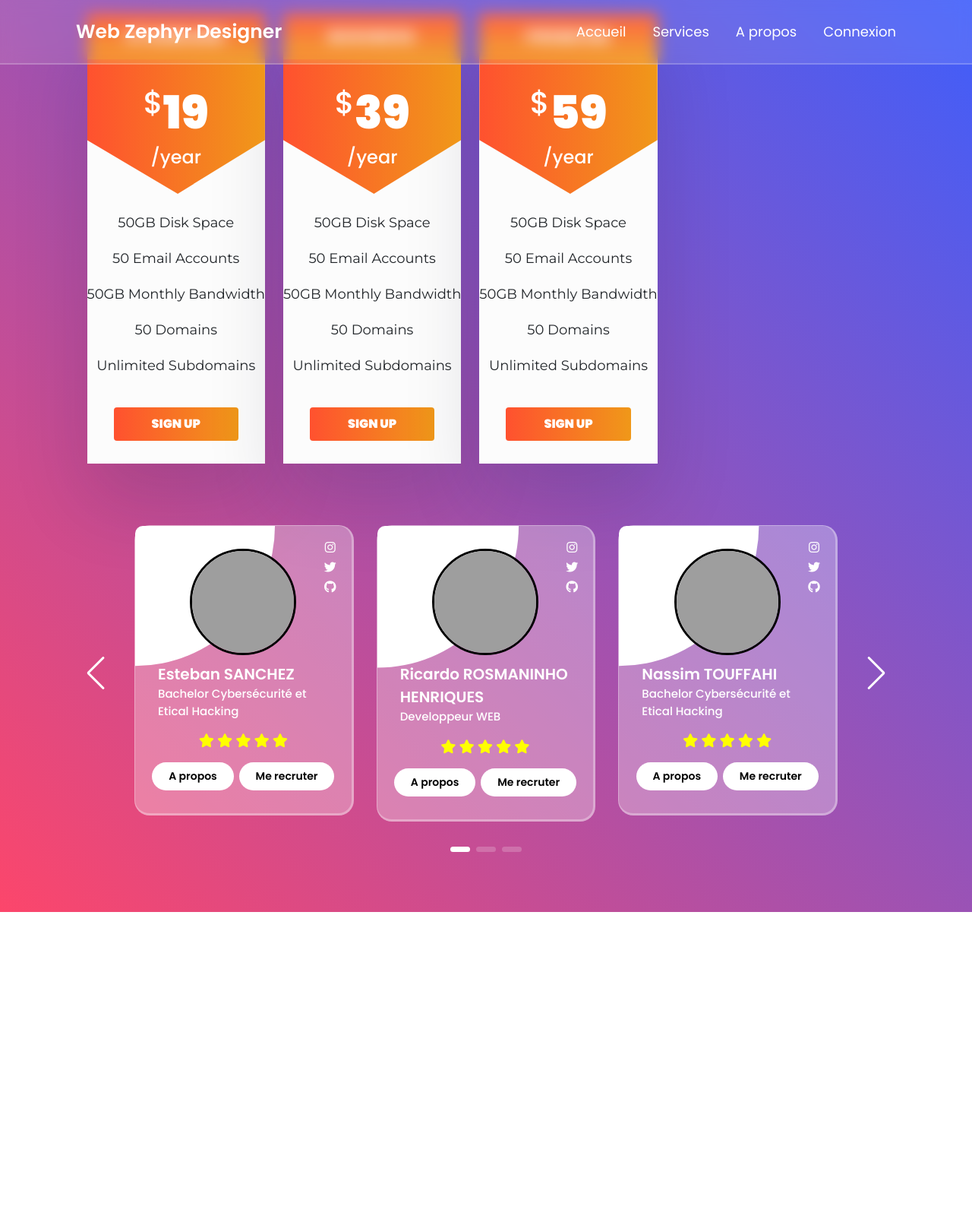
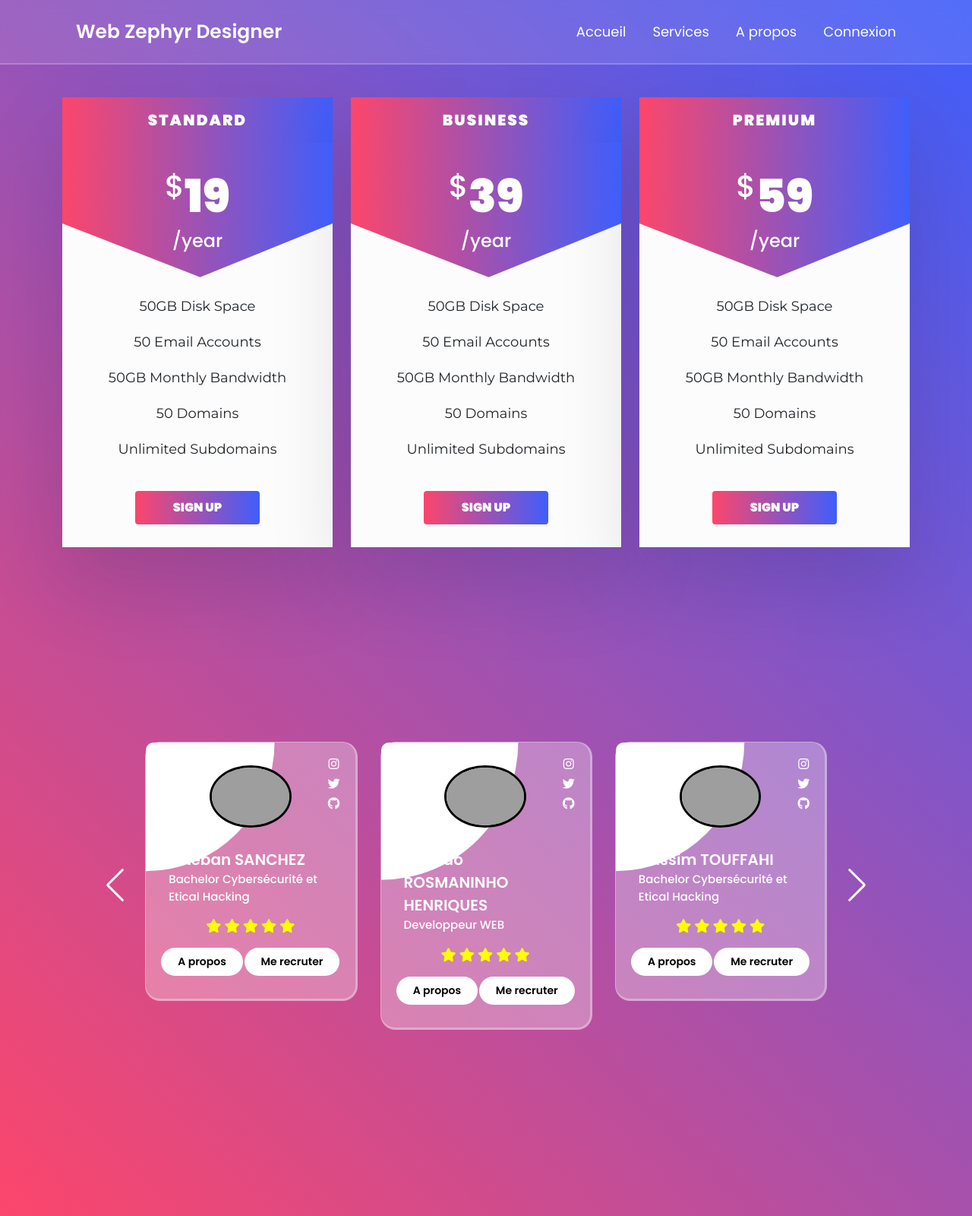
Before and after one commit to DirakosV1/Website-Jobs, a PHP site: page / in a window 1280 px wide. Shown: the whole page at 76% size. Before the commit the page ends 1200 px from the top, so only its background shows below. Run offline with PHP 8.4, Linux system fonts and the light colour scheme; grey boxes are pictures that could not be loaded.

Commit message:
Website Jobs V1.4 Inscription + Connection + Refonte Index

```diff
--- a/shopp/index/index.css
+++ b/shopp/index/index.css
@@ -13,16 +13,16 @@
 
 body {
     background: linear-gradient(45deg, #FC466B, #3F5EFB);
-    height: 100vh;
-    margin: 0;
+    height: 200vh;
     display: flex;
     flex-direction: column;
     align-items: center;
-    justify-content: center;
+
+
 
 /* longueur de la page */
 
-    min-height: 150vh;
+
 
   }
 
@@ -163,20 +163,36 @@ body {
   display: block;
   }
 }
-/*------------------- PRIX --------------------------*/
+
+#nav_secure {
+    height: 4%;
+    width: 100%;
+}
+
+#price_section {
+    width: 100%;
+    height: 35%;
+    margin: 5% 0;
+}
+
+
+
+
 
 .pricing-area {
     justify-content: space-between;
       text-align: center;
-  padding: 3% 0;
+    width: 100%;
+    margin-bottom: 20%;
   }
   .single-pricing {
       background: #fcfcfc;
       box-shadow: rgba(17, 12, 46, 0.15) 0px 48px 100px 0px;
       transition: all .5s ease;
+    transition: box-shadow 0.3s ease-in-out;
   }
   .deal-type {
-	background: linear-gradient(to bottom, #ff512f, #f09819);
+      background: linear-gradient(to right, #FC466B, #3F5EFB);
       padding: 15px 0;
       font-size: 20px;
       text-transform: uppercase;
@@ -186,7 +202,7 @@ body {
   }
   .deal-amount {
       clip-path: polygon(0 0, 100% 0%, 100% 60%, 51% 100%, 0 60%);
-	background: linear-gradient(to right, #ff512f, #f09819);
+      background: linear-gradient(to right, #FC466B, #3F5EFB);
       padding: 25px 0;
       color: #fff;
   }
@@ -208,7 +224,7 @@ body {
       padding: 10px 0;
   }
   .btn {
-	background: linear-gradient(to right, #ff512f, #f09819);
+      background: linear-gradient(to right, #FC466B, #3F5EFB);
       border: none;
       font-weight: 900;
       text-transform: uppercase;
@@ -218,6 +234,7 @@ body {
   }
   .single-pricing:hover {
       transform: scale(1.05);
+    box-shadow: 0 0 10px rgba(0, 0, 0, 0.2);
   }
   @media (max-width: 767px) {
       .single-pricing {
@@ -226,24 +243,26 @@ body {
   }
 
 
-/*-------------------- Les Avis ---------------------*/
+  #avis_section {
+    height: 90%;
+    width: 80%;
+    margin: auto;
+  }
 
 
-/* Style pour la section contenant le swiper */
+  /* AVIS */
 
   section {
     position: relative;
-    height: 500px;
-    width: 1075px;
     display: flex;
     align-items: center;
-    min-height: 100px;
+
   }
 
 /* Style pour le conteneur du swiper */
 
   .swiper {
-    width: 950px;
+    width: 90%;
   }
 
 /* Style pour le conteneur avec un bord arrondi */
@@ -255,8 +274,8 @@ section {
 /* Style pour l'image circulaire à l'intérieur de la carte */
 
   .card .image {
-    width: 140px;
-    height: 140px;
+    width: 50%;
+    height: 50%;
     border-radius: 50%;
   }
 
@@ -344,6 +363,7 @@ section {
   .name-profession .name {
     font-size: 20px;
     font-weight: 600;
+    padding-top: 8%;
   }
 
 /* Style pour la profession dans la carte */
@@ -401,12 +421,7 @@ section {
 
 /* Style pour les points de pagination du swiper */
 
-  .swiper-pagination-bullet {
-    height: 7px;
-    width: 26px;
-    background: rgb(255, 255, 255);
-    border-radius: 25px;
-  }
+
 
 /* Style pour les boutons de navigation suivant et précédent du swiper */
 
--- a/shopp/index/index.html
+++ b/shopp/index/index.html
@@ -7,7 +7,7 @@
     <link rel="stylesheet" href="https://cdn.jsdelivr.net/npm/swiper/swiper-bundle.min.css" />
     <link href="https://fonts.googleapis.com/css2?family=Montserrat:wght@400;500;900&display=swap" rel="stylesheet">
     <link rel="stylesheet" href="https://cdnjs.cloudflare.com/ajax/libs/twitter-bootstrap/5.1.3/css/bootstrap.min.css">
-    <link rel="stylesheet" href="./index.css">
+    <link rel="stylesheet" href="index.css">
     <title>Home | Web Zephyr Designer</title>
 </head>
 <body>
@@ -25,9 +25,11 @@
             </nav>
     </header>
 
-<!----------------------- SLIDE SHOP PRIX -------------------------->
 
-    <section>
+    <div id="nav_secure"></div>
+
+    <div id="price_section">
+        <section class="first_section">
             <div class="pricing-area">
                 <div class="container">
                 <div class="row">
@@ -93,13 +95,10 @@
             </div>
         </section>
 
-<!-------------------------- LES AVIS ------------------------------>
 
+<!-- AVIS -->
 
-    <br>
-    <br id="Apropos">
-    <br>
-
+        <div id="avis_section">
             <section class="propos">
                 <div class="swiper mySwiper container">
                     <div class="swiper-wrapper content">
@@ -350,11 +349,10 @@
                 </div>
                 <div class="swiper-button-next"></div>
                 <div class="swiper-button-prev"></div>
-        <div class="swiper-pagination"></div>
+
             </section>
 
         <script src="https://cdn.jsdelivr.net/npm/swiper/swiper-bundle.min.js"></script>
         <script src="index.js"></script>
-
-</body>
-</html>
+        </div>
+    </div>
```
Lines whose indentation alone changed are shown as unchanged.
